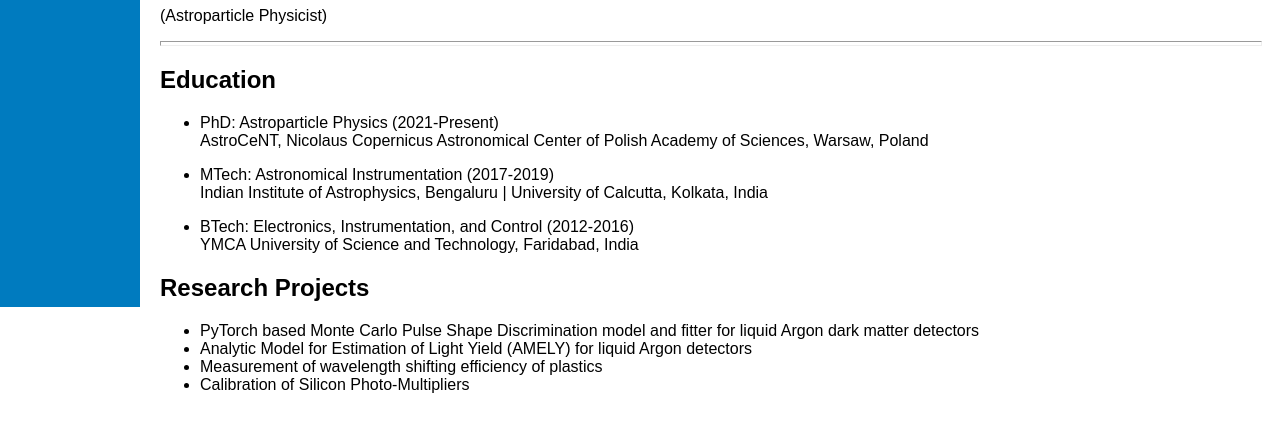
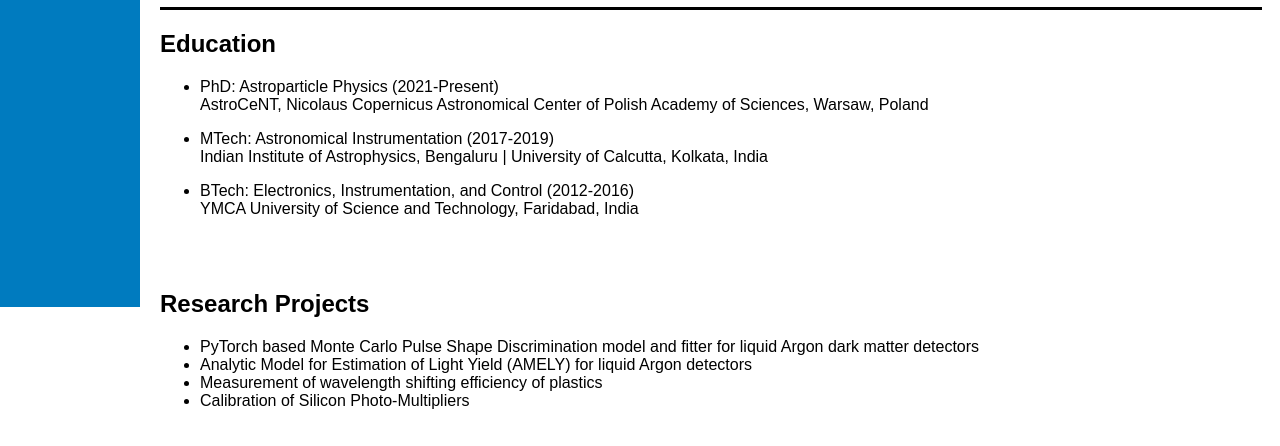
Before and after one commit to sarthchoudhary/sarthchoudhary.github.io, a plain HTML site: page index.html in a window 1280 px wide. Shown: the part 493-939 px from the top of the page. Before the commit the page ends 887 px from the top, so only its background shows below. Drawn offline with Linux system fonts and the light colour scheme.

Commit message:
additional cosmetics

```diff
--- a/index.html
+++ b/index.html
@@ -87,8 +87,7 @@
         <div class="content">
             <div class="cover-image"></div>
             <h1>Sarthak Choudhary</h1>
-            <p>(Astroparticle Physicist)</p>
-            <hr width="100%" size="5">
+            <hr width="100%" size="3" color="black">
             <div id= "Page0" class="active page">
                 <h2>Education</h2>
                 <ul>
@@ -98,6 +97,7 @@
                         Indian Institute of Astrophysics, Bengaluru | University of Calcutta, Kolkata, India</p></li>
                     <li><p>BTech: Electronics, Instrumentation, and Control (2012-2016)<br>
                         YMCA University of Science and Technology, Faridabad, India</p></li>
+                    <br><br>
                 </ul>
             </div>
             <div id= "Page1" class="active page">
@@ -108,14 +108,15 @@
                     <li>Analytic Model for Estimation of Light Yield (AMELY) for liquid Argon detectors</li>
                     <li>Measurement of wavelength shifting efficiency of plastics</li>
                     <li>Calibration of Silicon Photo-Multipliers</li>
+                    <br><br>
                 </ul>
             </div>
             <div id= "Page2" class="page">
                 <h2>Contact</h2>
                 <p><a href="mailto:sarth8d314+io2024@gmail.com" target="_blank">Email</a></p>
                 <p><a href="https://www.linkedin.com/in/sarthchoudhary/" target="_blank">LinkedIn</a></p>
-                <p><a href="https://github.com/sarthchoudhary/" target="_blank">GitHub</a></p>\
-                <br><br><br>
+                <p><a href="https://github.com/sarthchoudhary/" target="_blank">GitHub</a></p>
+                <br><br>
             </div>
         </div>
     </div>
```
